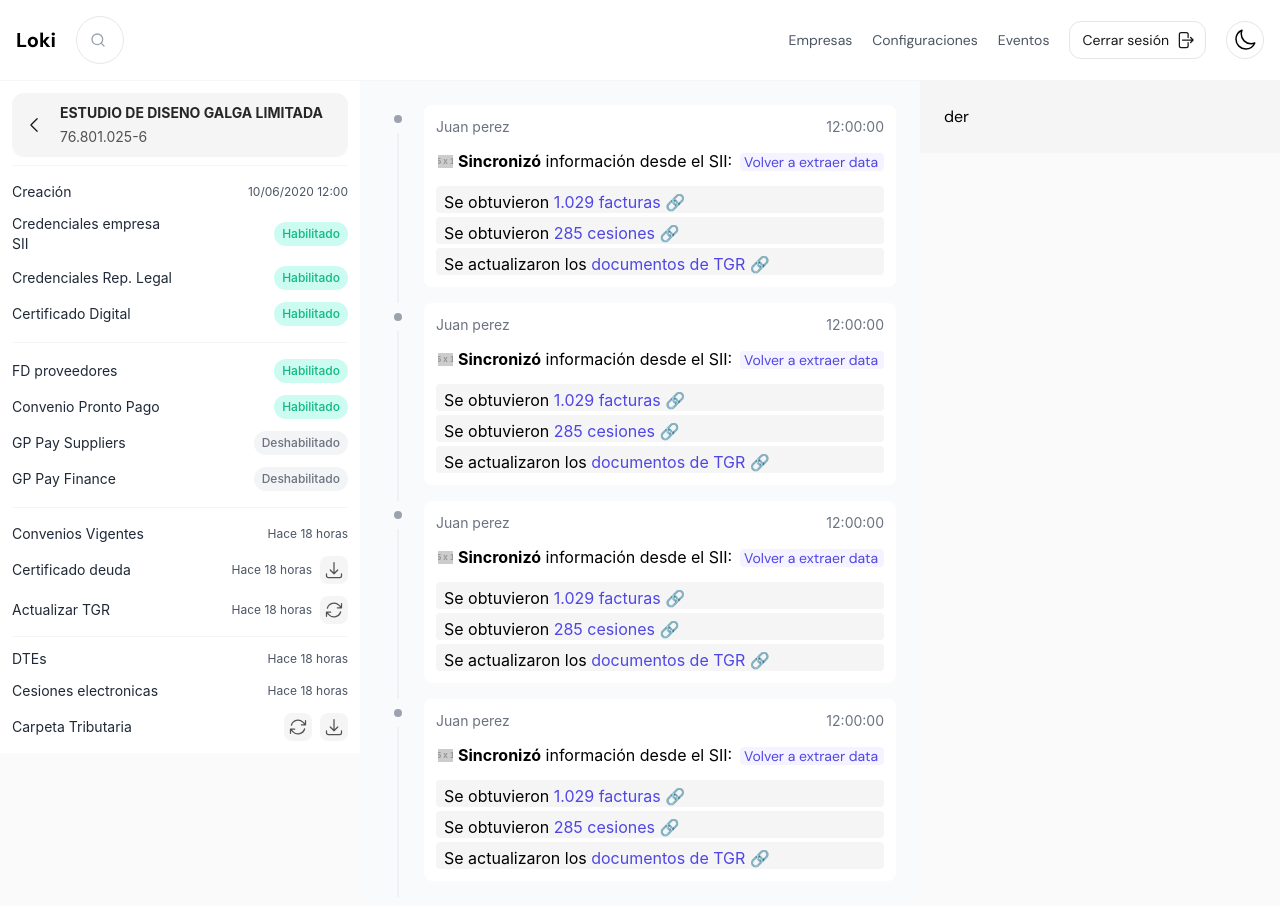
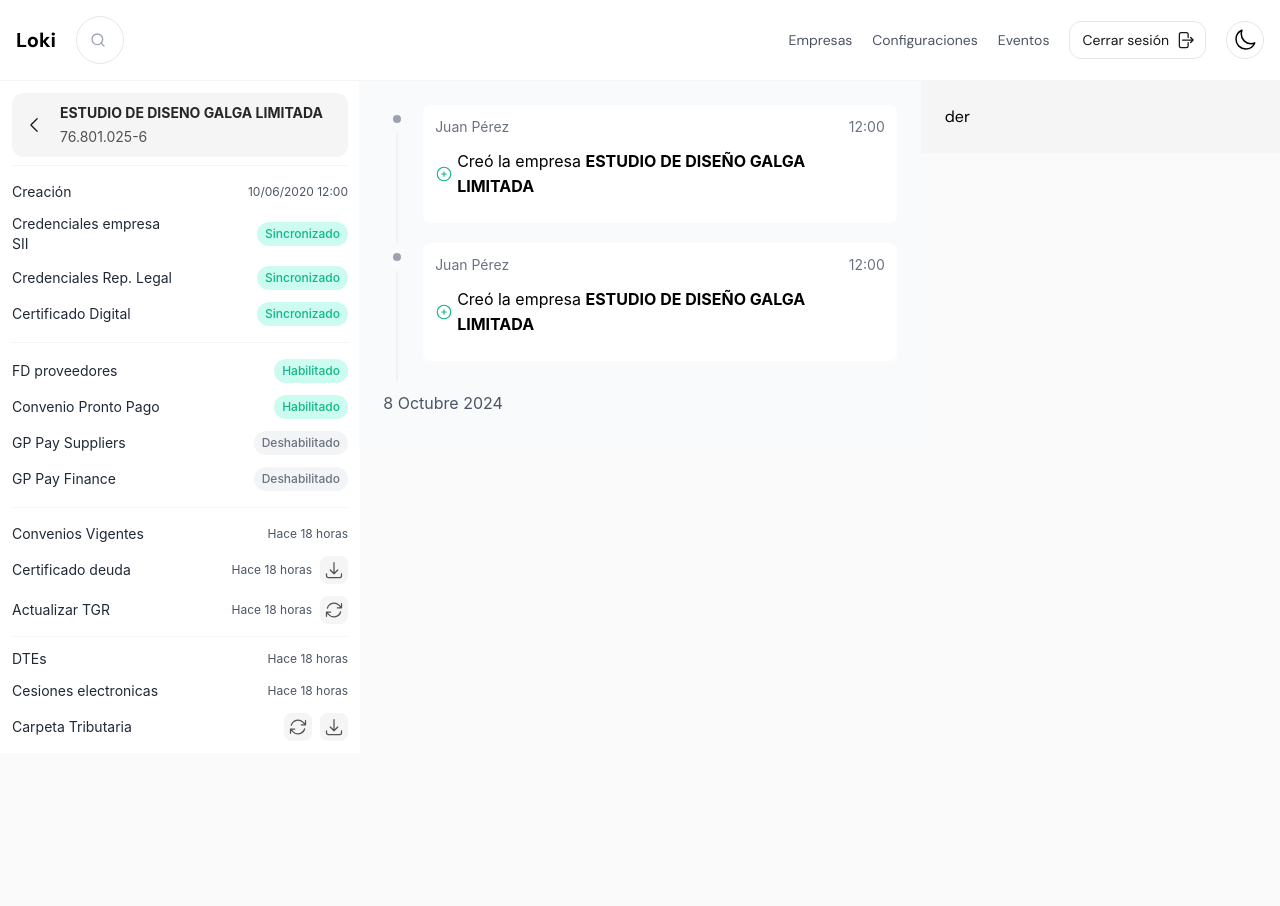
Before and after one commit to nglbrrts/historial-eventos, a Next.js app: page / in a window 1280 px wide. Shown: the top 906 px of the page. After the commit the page ends 800 px from the top, so only its background shows below. Built offline with nearby package versions, Linux system fonts and the light colour scheme.

Commit message:
ADD: timeline

```diff
--- a/src/components/Badge.tsx
+++ b/src/components/Badge.tsx
@@ -1,11 +1,15 @@
 import React from 'react';
 
 type BadgeProps = {
-  state: 'habilitado' | 'deshabilitado';
+  state: 'habilitado' | 'deshabilitado' | 'sincronizado';
 };
 
 const stateStyles = {
   habilitado: {
+    bgColor: 'bg-teal-100',
+    textColor: 'text-emerald-500',
+  },
+  sincronizado: {
     bgColor: 'bg-teal-100',
     textColor: 'text-emerald-500',
   },
--- a/src/components/CompanyData.tsx
+++ b/src/components/CompanyData.tsx
@@ -21,13 +21,13 @@ const CompanyData: React.FC = () => {
                     10/06/2020 12:00
                 </CompanyDataInfo>
                 <CompanyDataInfo title="Credenciales empresa SII">
-                    <Badge state="habilitado" />
+                    <Badge state="sincronizado" />
                 </CompanyDataInfo>
                 <CompanyDataInfo title="Credenciales Rep. Legal">
-                    <Badge state="habilitado" />
+                    <Badge state="sincronizado" />
                 </CompanyDataInfo>
                 <CompanyDataInfo title="Certificado Digital">
-                    <Badge state="habilitado" />
+                    <Badge state="sincronizado" />
                 </CompanyDataInfo>
             </div>
             <div className="self-stretch h-px bg-neutral-100 dark:bg-neutral-700" />
@@ -52,17 +52,21 @@ const CompanyData: React.FC = () => {
                 </CompanyDataInfo>
                 <CompanyDataInfo title="Certificado deuda">
                     Hace 18 horas
+                    <Tooltip message="Descargar certificado deuda">
                         <button type="button" className="text-neutral-600 dark:text-white transition-all duration-150 bg-neutral-100 hover:bg-neutral-200 focus:ring-2 focus:outline-none focus:ring-blue-300 font-medium rounded-lg text-sm p-1 text-center inline-flex items-center dark:bg-neutral-600 dark:hover:bg-neutral-700 dark:focus:ring-blue-800" >
                             <ArrowDownTrayIcon width={20} />
-                        <span className="sr-only">Descargar</span>
+                            <span className="sr-only">Descargar certificado deuda</span>
                         </button>
+                    </Tooltip>
                 </CompanyDataInfo>
                 <CompanyDataInfo title="Actualizar TGR">
                     Hace 18 horas
+                    <Tooltip message="Actualizar TGR">
                         <button type="button" className="text-neutral-600 dark:text-white transition-all duration-150 bg-neutral-100 hover:bg-neutral-200 focus:ring-2 focus:outline-none focus:ring-blue-300 font-medium rounded-lg text-sm p-1 text-center inline-flex items-center dark:bg-neutral-600 dark:hover:bg-neutral-700 dark:focus:ring-blue-800" >
                             <ArrowPathIcon width={20} />
-                        <span className="sr-only">Actualizar</span>
+                            <span className="sr-only">Actualizar TGR</span>
                         </button>
+                    </Tooltip>
                 </CompanyDataInfo>
                 <div className="self-stretch h-px bg-neutral-100 dark:bg-neutral-700" />
                 <CompanyDataInfo title="DTEs">
@@ -72,16 +76,18 @@ const CompanyData: React.FC = () => {
                     Hace 18 horas
                 </CompanyDataInfo>
                 <CompanyDataInfo title="Carpeta Tributaria">
-                    <Tooltip message="Este es un tooltip">
+                    <Tooltip message="Actualizar carpeta tributaria">
                         <button type="button" className="text-neutral-600 dark:text-white transition-all duration-150 bg-neutral-100 hover:bg-neutral-200 focus:ring-2 focus:outline-none focus:ring-blue-300 font-medium rounded-lg text-sm p-1 text-center inline-flex items-center dark:bg-neutral-600 dark:hover:bg-neutral-700 dark:focus:ring-blue-800" >
                             <ArrowPathIcon width={20} />
-                            <span className="sr-only">Actualizar</span>
+                            <span className="sr-only">Actualizar carpeta tributaria</span>
                         </button>
                     </Tooltip>
+                    <Tooltip message="Descargar carpeta tributaria">
                         <button type="button" className="text-neutral-600 dark:text-white transition-all duration-150 bg-neutral-100 hover:bg-neutral-200 focus:ring-2 focus:outline-none focus:ring-blue-300 font-medium rounded-lg text-sm p-1 text-center inline-flex items-center dark:bg-neutral-600 dark:hover:bg-neutral-700 dark:focus:ring-blue-800" >
                             <ArrowDownTrayIcon width={20} />
-                        <span className="sr-only">Descargar</span>
+                            <span className="sr-only">Descargar carpeta tributaria</span>
                         </button>
+                    </Tooltip>
                 </CompanyDataInfo>
             </div>
 
--- a/src/components/EventTimeline.tsx
+++ b/src/components/EventTimeline.tsx
@@ -4,10 +4,15 @@ import TimelineItem from './timelineItem';
 const EventTimeline: React.FC = () => {
     return (
         <div className='max-w-[670px] mx-auto'>
-            <TimelineItem />
-            <TimelineItem />
-            <TimelineItem />
-            <TimelineItem />
+            <TimelineItem origin="Juan Pérez" time="12:00" type="add" title={<>Creó la empresa <b>ESTUDIO DE DISEÑO GALGA LIMITADA</b></>}>
+                <></>
+            </TimelineItem>
+            <TimelineItem origin="Juan Pérez" time="12:00" type="add" title={<>Creó la empresa <b>ESTUDIO DE DISEÑO GALGA LIMITADA</b></>}>
+                <></>
+            </TimelineItem>
+            <div className="w-[120px] h-[43px] py-3 justify-center items-center gap-2 inline-flex">
+                <div className="text-gray-600 dark:text-gray-400 text-base font-normal font-['Inter']">8 Octubre 2024</div>
+            </div>
         </div>
     )
 }
--- a/src/components/Tooltip.tsx
+++ b/src/components/Tooltip.tsx
@@ -8,10 +8,10 @@ type TooltipProps = {
 export default function Tooltip({ message, children }: TooltipProps) {
     return (
         <div className="group relative flex">
-      {children}
-      <span className="absolute top-10 scale-0 transition-all rounded bg-gray-800 p-2 text-xs text-white group-hover:scale-100">
+            <span className="absolute bottom-10 -left-12 text-center min-w-32 scale-0 transition-all rounded  bg-gray-800 p-1 text-xs text-white group-hover:scale-100">
                 {message}
             </span>
+            {children}
         </div>
     );
 }
--- a/src/components/timelineItem.tsx
+++ b/src/components/timelineItem.tsx
@@ -1,6 +1,24 @@
-import React from 'react';
+import React, { ReactNode } from 'react';
+import { PlusCircleIcon, ArrowPathIcon, CurrencyDollarIcon, DocumentIcon, DocumentTextIcon, Cog8ToothIcon } from '@heroicons/react/24/outline';
 
-const TimelineItem: React.FC = () => {
+type TimelineItemProps = {
+    origin: string;
+    time: string;
+    title: ReactNode;
+    children: ReactNode;
+    type: 'add' | 'sync' | 'terms' | 'simulation' | 'operation' | 'backoffice';
+};
+
+const iconMap = {
+    add: <PlusCircleIcon width={18} className='text-emerald-500' />,
+    sync: <ArrowPathIcon width={18} className='text-indigo-500' />,
+    terms: <CurrencyDollarIcon width={18} className='text-emerald-500' />,
+    simulation: <DocumentIcon width={18} className='text-indigo-500' />,
+    operation: <DocumentTextIcon width={18} className='text-indigo-500' />,
+    backoffice: <Cog8ToothIcon width={18} className='text-neutral-500' />,
+};
+
+const TimelineItem: React.FC<TimelineItemProps> = ({ origin, time, title, children, type }) => {
     return (
         <div className="flex space-x-3">
             <div className="relative last:after:hidden after:absolute after:top-7 after:bottom-0 after:start-3.5 after:w-px after:-translate-x-[0.5px] after:bg-gray-200 dark:after:bg-neutral-700">
@@ -8,36 +26,23 @@ const TimelineItem: React.FC = () => {
                     <div className="size-2 rounded-full bg-gray-400 dark:bg-neutral-600"></div>
                 </div>
             </div>
-            <div className="w-full h-fit p-3 bg-white rounded-lg flex-col justify-start items-start gap-3 inline-flex mb-4">
+            <div className="w-full h-fit p-3 bg-white rounded-lg flex-col justify-start items-start gap-3 inline-flex mb-5">
                 <div className="self-stretch justify-between items-center inline-flex">
-                    <div className="text-gray-500 text-sm font-normal font-['Inter']">Juan perez</div>
-                    <div className="text-gray-500 text-sm font-normal font-['Inter']">12:00:00</div>
+                    <div className="text-gray-500 text-sm font-normal font-['Inter']">{origin}</div>
+                    <div className="text-gray-500 text-sm font-normal font-['Inter']">{time}</div>
                 </div>
-                <div className="self-stretch justify-between items-center inline-flex">
-                    <div className="justify-start items-center gap-1 flex">
-                        <div className="w-[18px] h-[18px] relative">
-                            <img alt="none" className="w-[15px] h-[12.50px] left-[1.50px] top-[2.75px] absolute" src="https://via.placeholder.com/15x12" />
-                        </div>
-                        <div><span className="text-black text-base font-bold font-['Inter']">Sincronizó</span><span className="text-black text-base font-normal font-['Inter']"> información desde el SII:</span></div>
-                    </div>
-                    <div className="w-36 px-1 py-0.5 bg-violet-50 rounded justify-start items-center gap-1 flex">
-                        <div className="text-indigo-600 text-sm font-normal font-['Open Sans'] leading-none">Volver a extraer data</div>
+                <div className="self-stretch justify-start items-center gap-1 inline-flex">
+                    {iconMap[type]}
+                    <div className="grow shrink basis-0">
+                        <span className="text-black text-base font-normal font-['Inter']">{title}</span>
                     </div>
                 </div>
-                <div className="self-stretch h-[89px] flex-col justify-start items-start gap-1 flex">
-                    <div className="self-stretch px-2 py-1 bg-neutral-100 rounded justify-center items-center gap-2 inline-flex">
-                        <div className="grow shrink basis-0 h-[19px]"><span className="text-black text-base font-normal font-['Inter']">Se obtuvieron </span><span className="text-indigo-600 text-base font-normal font-['Inter']">1.029 facturas</span><span className="text-black text-base font-normal font-['Inter']"> 🔗</span></div>
-                    </div>
-                    <div className="self-stretch px-2 py-1 bg-neutral-100 rounded justify-center items-center gap-2 inline-flex">
-                        <div className="grow shrink basis-0 h-[19px]"><span className="text-black text-base font-normal font-['Inter']">Se obtuvieron </span><span className="text-indigo-600 text-base font-normal font-['Inter']">285 cesiones</span><span className="text-black text-base font-normal font-['Inter']"> 🔗</span></div>
-                    </div>
-                    <div className="self-stretch px-2 py-1 bg-neutral-100 rounded justify-center items-center gap-2 inline-flex">
-                        <div className="grow shrink basis-0 h-[19px]"><span className="text-black text-base font-normal font-['Inter']">Se actualizaron los </span><span className="text-indigo-600 text-base font-normal font-['Inter']">documentos de TGR</span><span className="text-black text-base font-normal font-['Inter']"> 🔗</span></div>
-                    </div>
+                <div className='w-full flex flex-col gap-1'>
+                    {children}
                 </div>
             </div>
         </div>
-    )
-}
+    );
+};
 
 export default TimelineItem;
```
Lines whose indentation alone changed are shown as unchanged.
